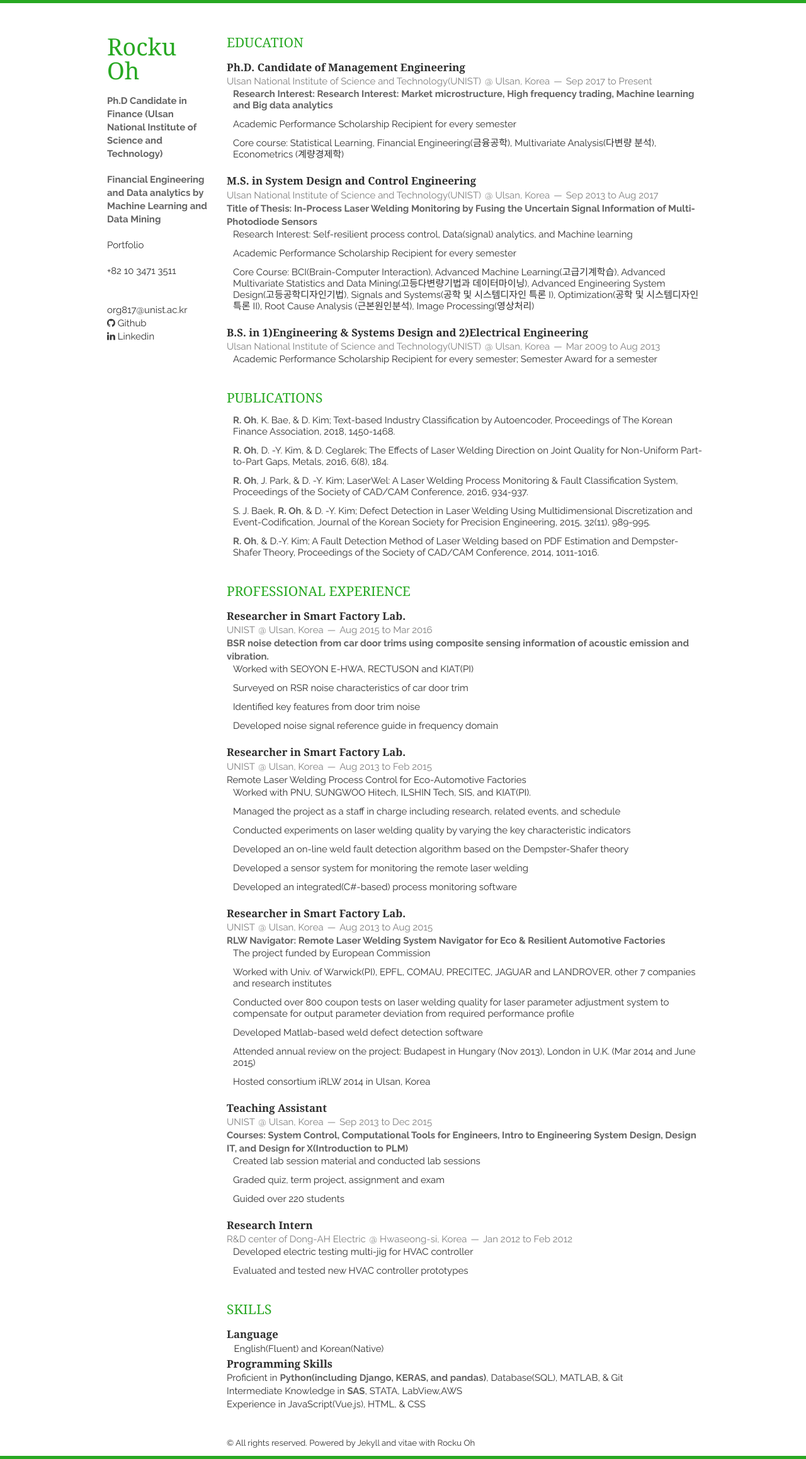
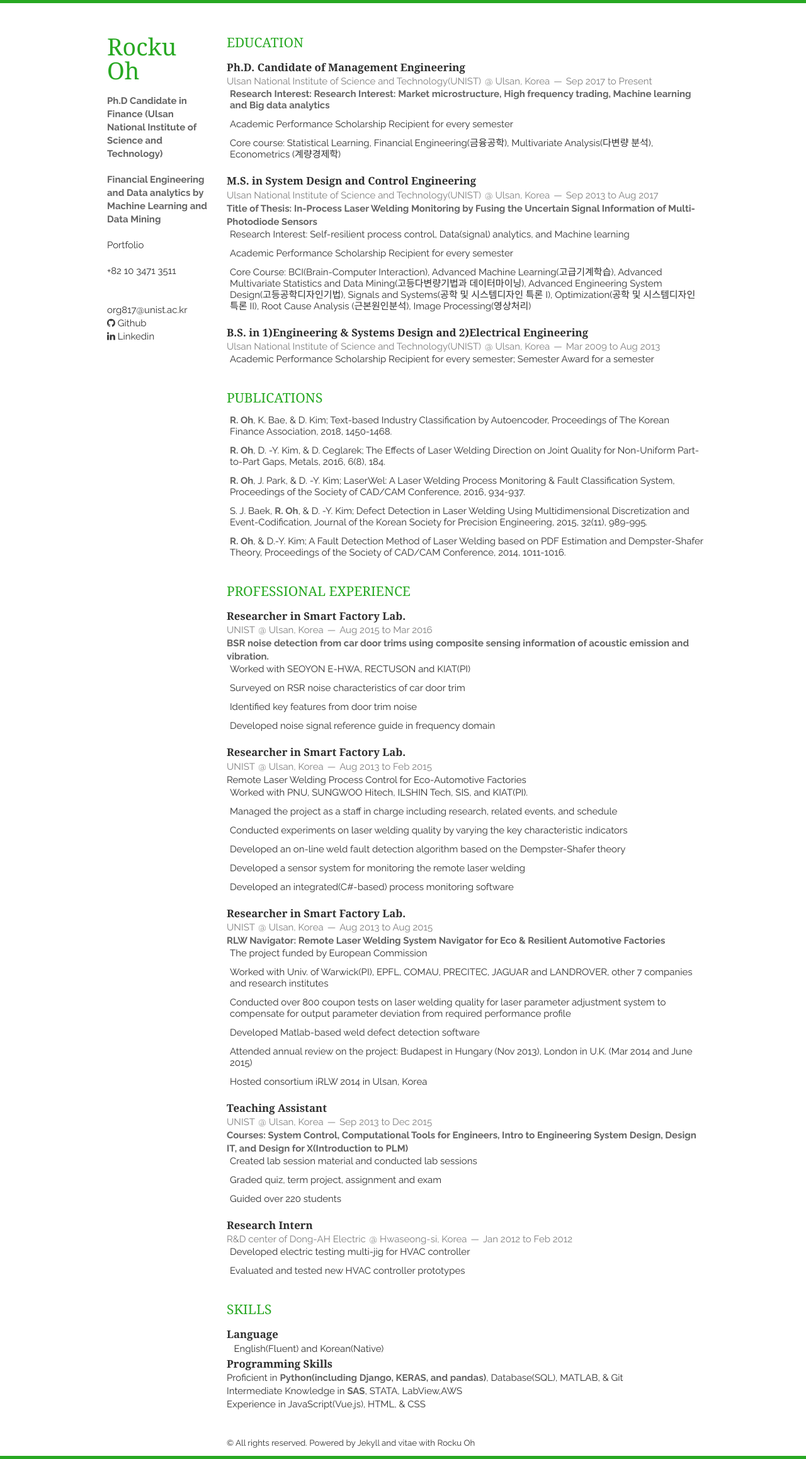
Before and after one commit to org817/org817.github.io, a Jekyll site: the page built from index.html, in a window 1280 px wide. Shown: the whole page at 63% size. Built offline with Jekyll 4.4.1, drawn with Linux system fonts in a browser that asks for light colours; nearby versions of some CDN libraries; the list of posts is cut into pages by our own code.

Commit message:
Update base.css

```diff
--- a/static/css/base.css
+++ b/static/css/base.css
@@ -101,7 +101,7 @@
 
 /* #Lists
 ================================================== */
-	ul, ol { margin-bottom: 20px; margin-left:10px;}
+	ul, ol { margin-bottom: 20px; margin-left:5px;}
 	ul { list-style: none outside; }
 	ol { list-style: decimal; }
 	ol, ul.square, ul.circle, ul.disc { margin-left: 30px; }
```
